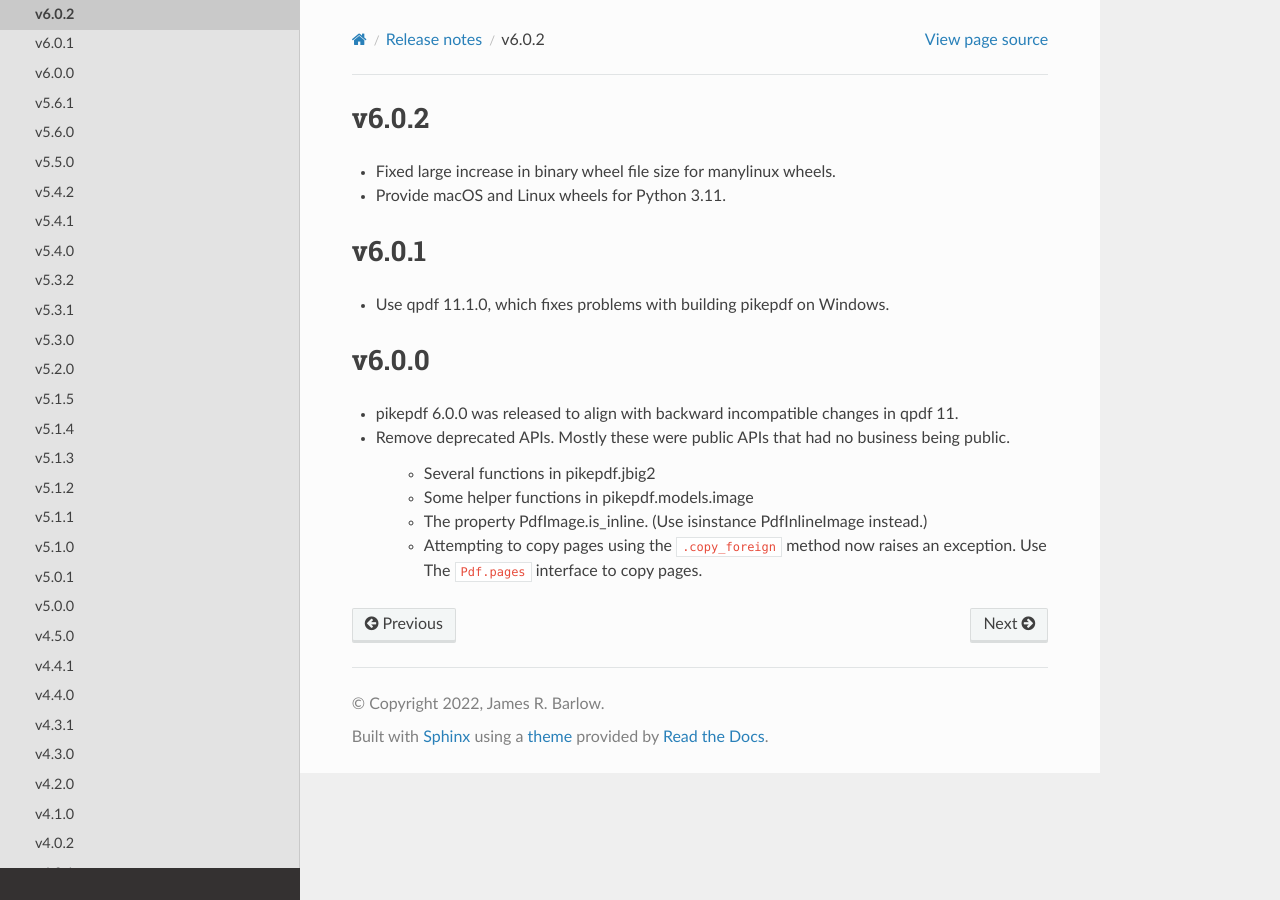
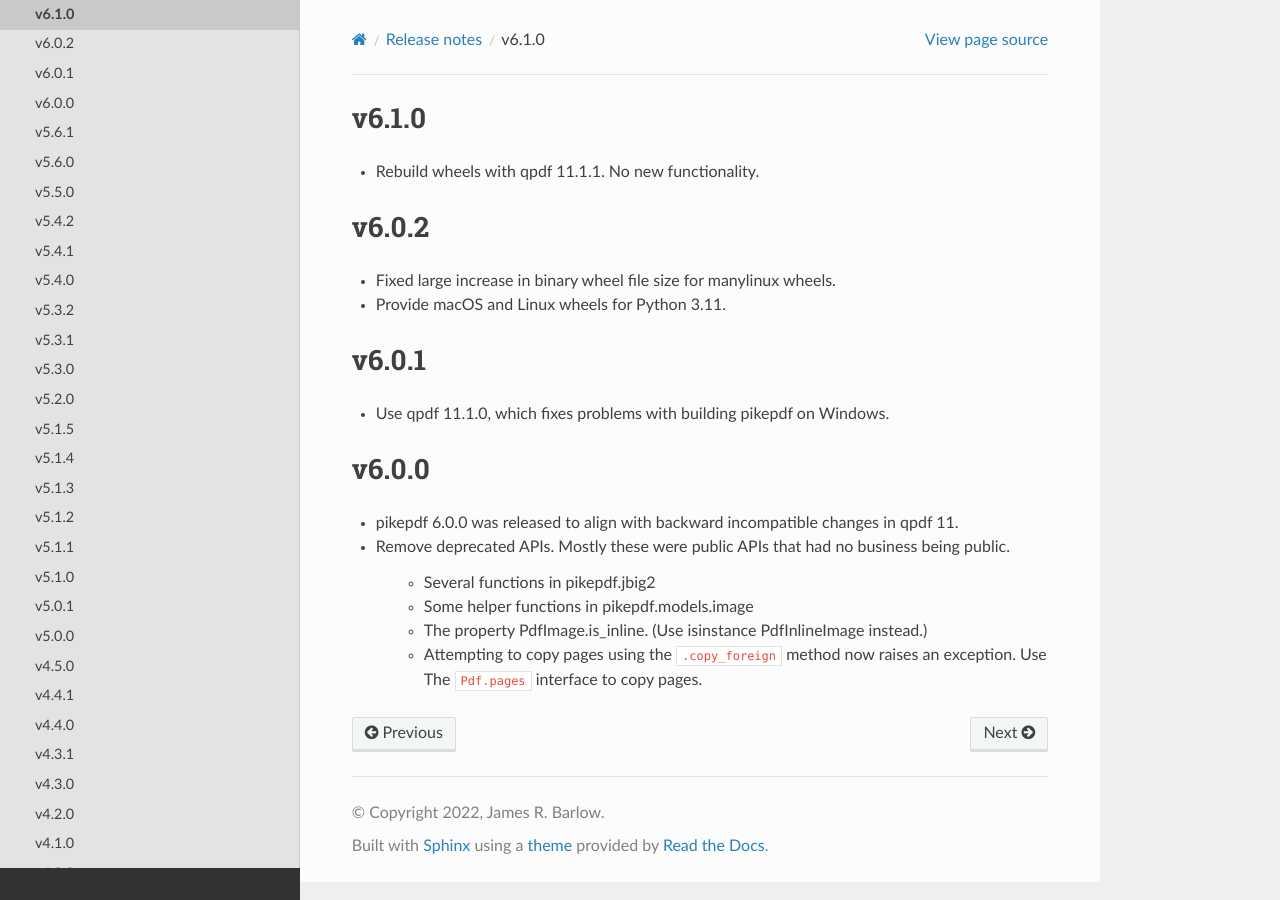
Before and after one commit to pikepdf/pikepdf, a Sphinx documentation site: the page built from docs/releasenotes/version6.rst, in a window 1280 px wide. Built offline with Sphinx 7.4.7 and the Read the Docs theme 2.0.0, drawn with Linux system fonts in a browser that asks for light colours; the version number could not be read and is left out.

Commit message:
v6.1.0 release notes

```diff
--- a/docs/releasenotes/version6.rst
+++ b/docs/releasenotes/version6.rst
@@ -1,3 +1,8 @@
+v6.1.0
+======
+
+- Rebuild wheels with qpdf 11.1.1. No new functionality.
+
 v6.0.2
 ======
 
```
